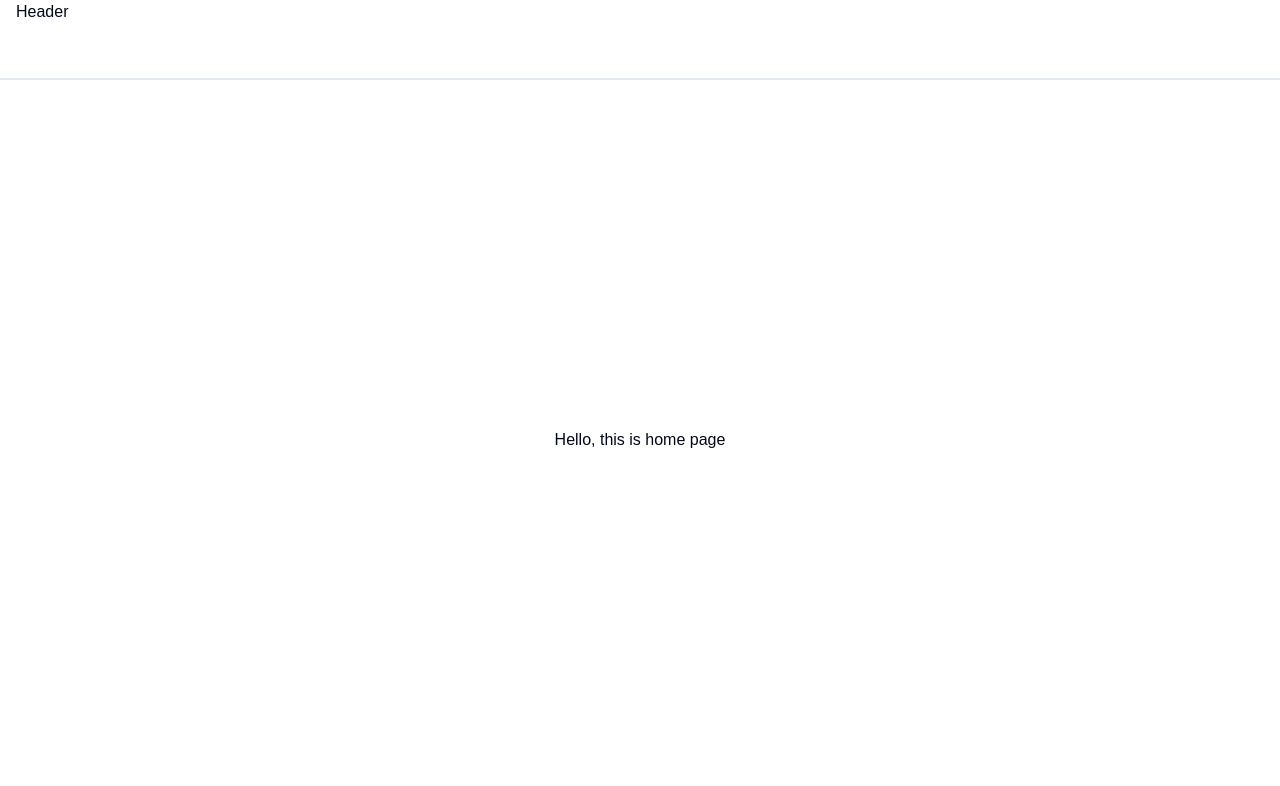
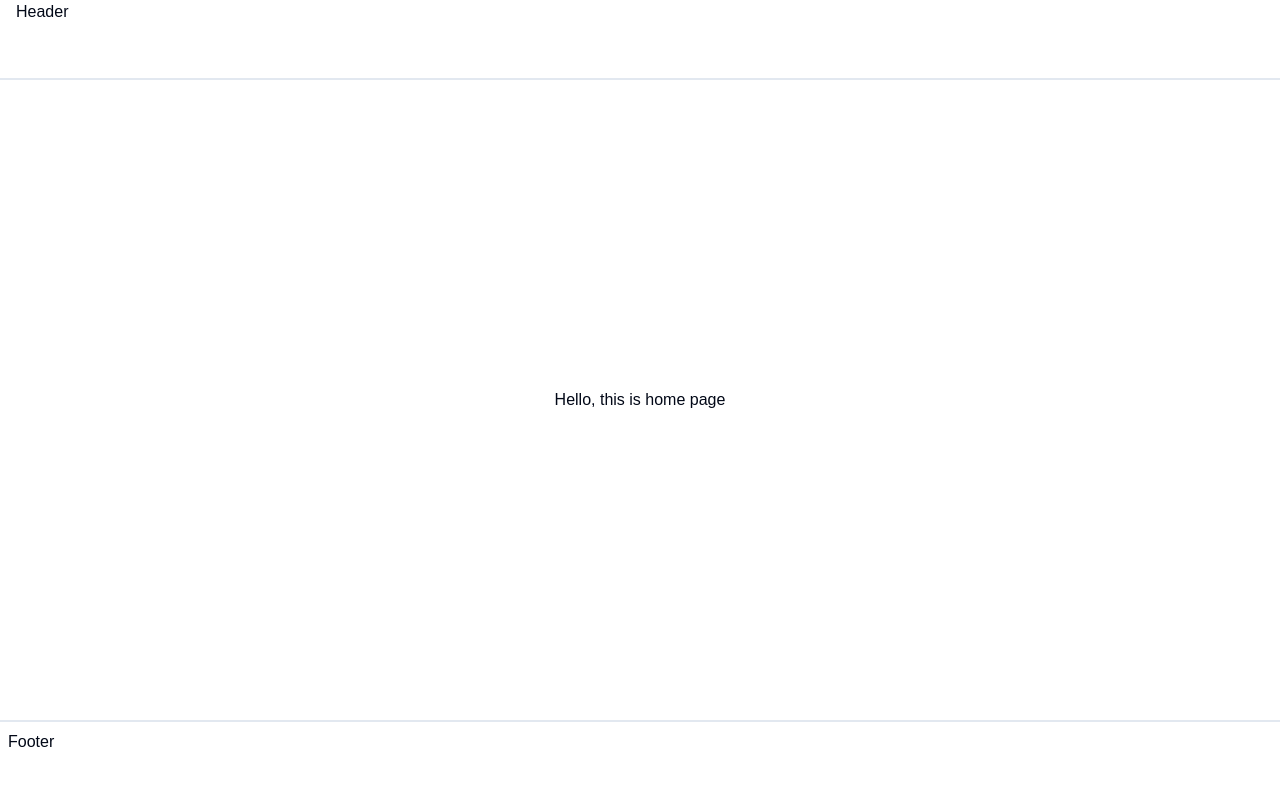
Before and after one commit to Tez-cyber/babble, a Next.js app: page / in a window 1280 px wide. Shown: the top 786 px of the page. Built offline with nearby package versions, Linux system fonts and the light colour scheme.

Commit message:
Created footer component and imported in layout

```diff
--- /dev/null
+++ b/app/(marketing)/footer.tsx
@@ -0,0 +1,8 @@
+
+export const Footer = () => {
+  return (
+    <footer className="hidden h-20 w-full border-t-2 border-slate-200 p-2 lg:block">
+        Footer
+    </footer>
+  )
+}
--- a/app/(marketing)/layout.tsx
+++ b/app/(marketing)/layout.tsx
@@ -1,3 +1,4 @@
+import { Footer } from "./footer"
 import { Header } from "./header"
 
 type Props = {
@@ -12,6 +13,7 @@ export default function MarletingLayout(
         <main className="flex-1 flex flex-col items-center justify-center">
             {children}
         </main>
+        <Footer />
     </div>
   )
 }
```
